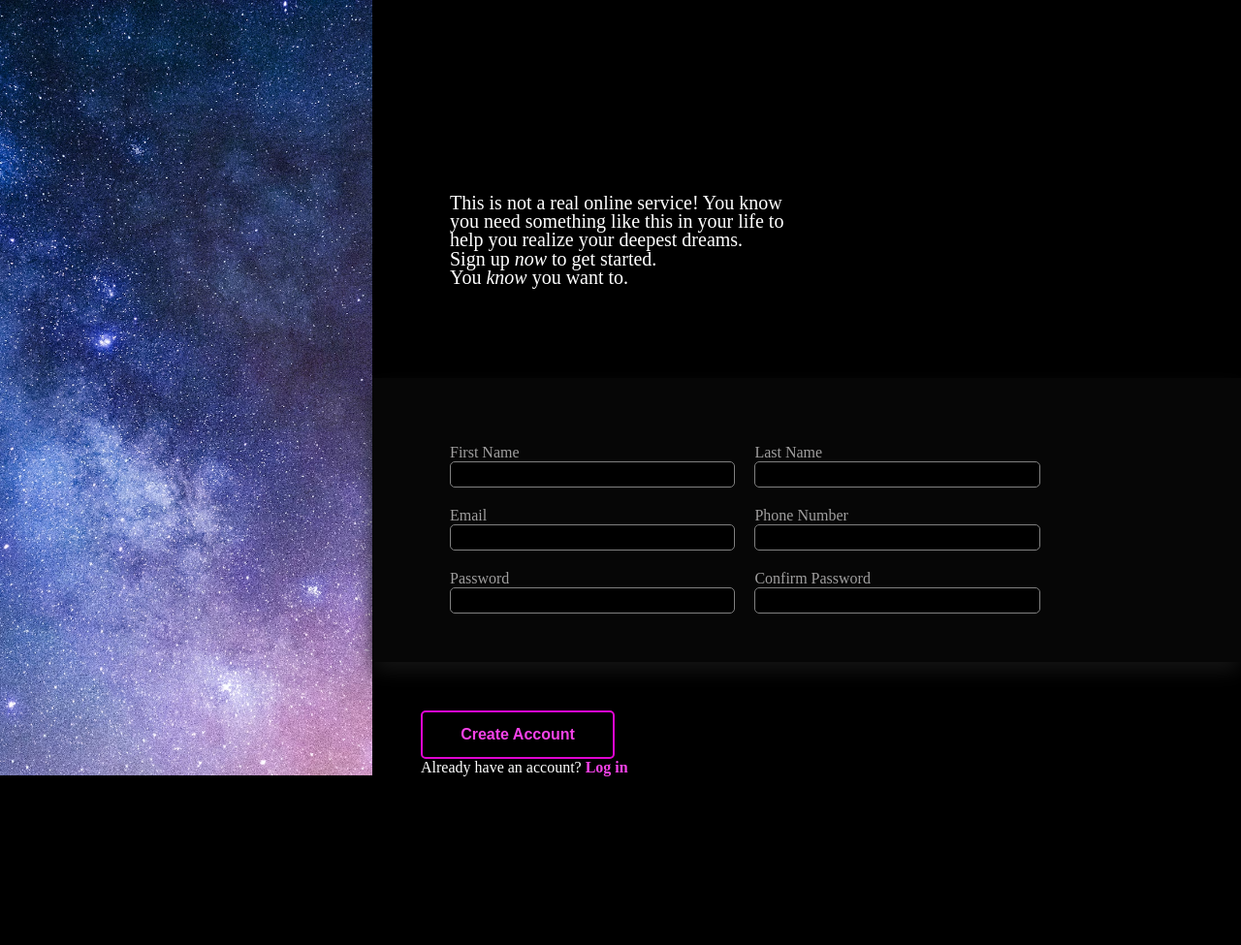
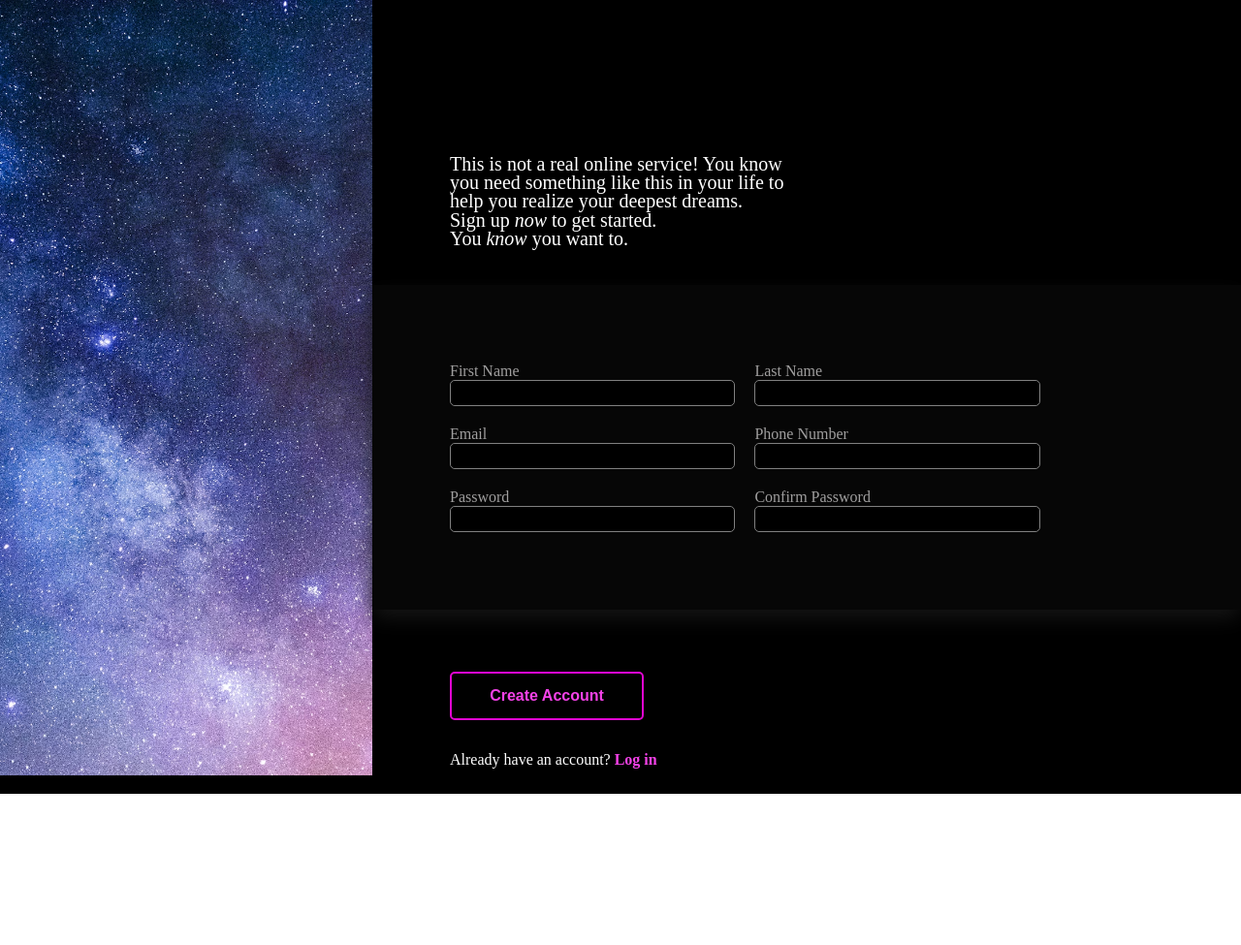
Before and after one commit to dimtheo6/Sign-up-Form, a plain HTML site: page index.html in a window 1280 px wide. Shown: the whole page at 97% size. After the commit the page ends 819 px from the top, so only its background shows below. Drawn offline with Linux system fonts and the light colour scheme.

Commit message:
fixed placements

```diff
--- a/index.html
+++ b/index.html
@@ -23,9 +23,9 @@
                     You <em>know</em> you want to.
                 </p>
             </div>
-            <div class="form">
+
                 <form action="#" method="get">
-
+                    <div class="form">
                     <div class="input">
                         <label for="firstName">First Name</label>
                         <input type="text" name="user_firstName" id="firstName">
@@ -50,21 +50,19 @@
                         <label for="confirm">Confirm Password</label>
                         <input type="password" name="user_confirm" id="password">
                     </div>
-
-                </form>
-            </div>
-            <div class="footer">
-                <div class="sign">
+                </div>
                     <div class="button">
                         <button type="submit">
                             Create Account
                         </button>
                     </div>
-                    <div class="log">
-                        <p>Already have an account? <span style="color: rgb(224, 5, 209);"><b><a href="login.html" target="_blank">Log in</b></span> </p></a>
-                    </div>
+
+                </form>
+                <div class="log">
+                    <p>Already have an account? <span style="color: rgb(224, 5, 209);"><b><a href="login.html" target="_blank">Log in</b></span> </p></a>
                 </div>
-            </div>
+
+
         </div>
 
     </div>
--- a/styles.css
+++ b/styles.css
@@ -30,39 +30,36 @@ img{
     flex-direction: column;
     align-items: center;
     width: 70%;
-    justify-content: space-between;
+
 }
 
 /*      header      */
 .header{
     flex-wrap: wrap;
-    height: 40%;
+    height: 30%;
     width: 100%;
     line-height: 1.2em;
 }
 
 .title{
-    margin: 10em 4em;
+    margin: 8em 4em;
+    margin-bottom: 0;
     max-width: 40%;
     font-size: 20px;
 }
 
-
 /*      form        */
 .form{
-    height: 30%;
-    width: 100%;
+
+    display: flex;
+    flex-flow: row wrap;
     background-color: rgb(6, 6, 6);
     box-shadow: 0 10px 20px -2px rgb(22, 22, 22);
-}
+    width: fit-content;
+    margin: 3em 0;
+    gap: 20px;
+    padding: 5em 5em;
 
-form{
-    display: flex;
-    flex-flow: row wrap;
-    margin: 3em 5em;
-    gap: 20px;
-    padding-top: 20px;
-    padding-bottom: 20px;
 }
 
 .input{
@@ -90,10 +87,6 @@ input[type=password]{
     width: 100%;
 }
 
-.sign{
-    margin: 50px 50px;
-}
-
 a:link {
     text-decoration: none;
     color: rgb(244, 66, 232);
@@ -115,6 +108,7 @@ a:link {
 button{
     height: 50px;
     width: 200px;
+    margin: 1em 5em;
     border: 2px solid rgb(224, 5, 209);
     border-radius: 5px;
     font-size: 1em;
@@ -122,3 +116,11 @@ button{
     font-weight: bold;
     color:rgb(244, 66, 232)
 }
+
+.log{
+    width: 100%;
+}
+
+.log p{
+    margin: 1em 5em;
+}
```
